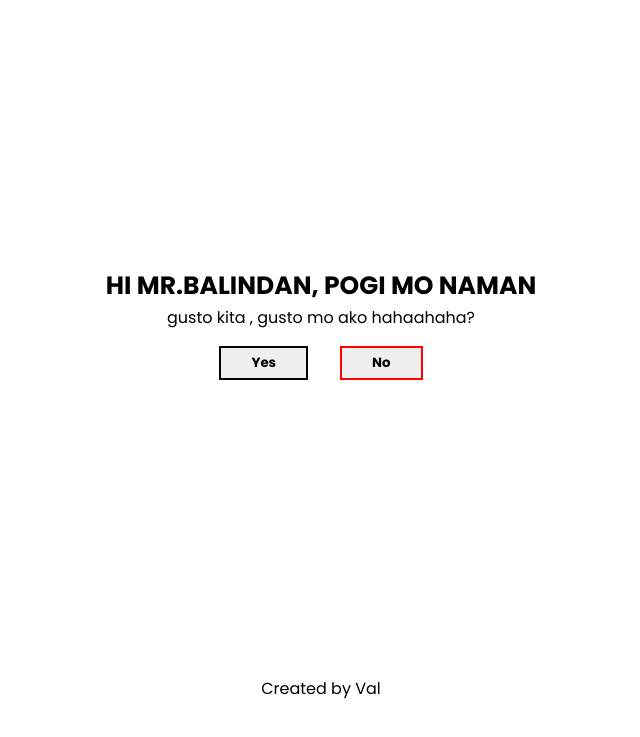
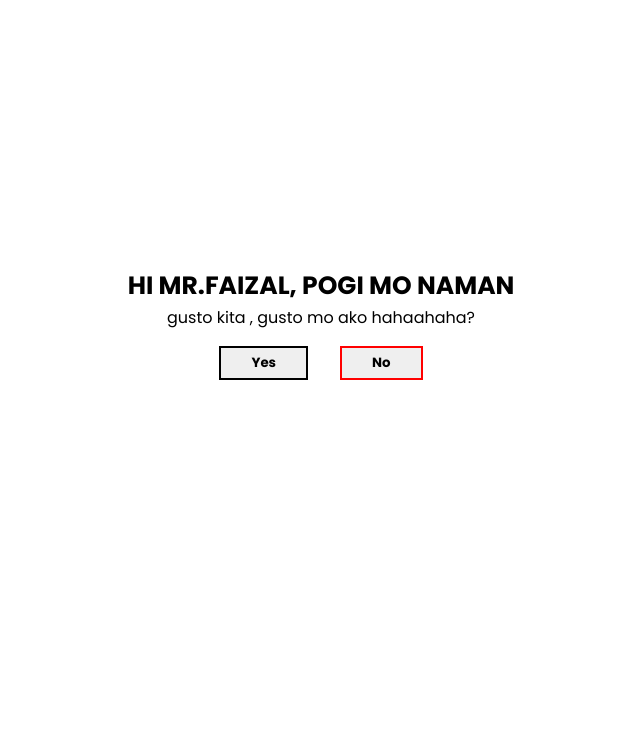
Before and after one commit to harvey4u/harvey444u, a plain HTML site: page index.html in a window 1280 px wide. Shown: the part 37-774 px from the top of the page, without its empty margins (319-959 px from the left). Drawn offline with Linux system fonts and the light colour scheme.

Commit message:
Update index.html

```diff
--- a/index.html
+++ b/index.html
@@ -35,7 +35,7 @@
 
 <div class="ask">
 
-<p> <span class="crush">HI MR.BALINDAN, POGI MO NAMAN</span> <br>
+<p> <span class="crush">HI MR.FAIZAL, POGI MO NAMAN</span> <br>
 gusto kita ,
 gusto mo ako hahaahaha?</p>
 <div class="btn">
@@ -75,7 +75,6 @@ gusto mo ako hahaahaha?</p>
 </div>
 
 <div class="fff">
-<p>Created by Val</p>
 </div>
 
 <script src="proposalv2.js"></script>
```
